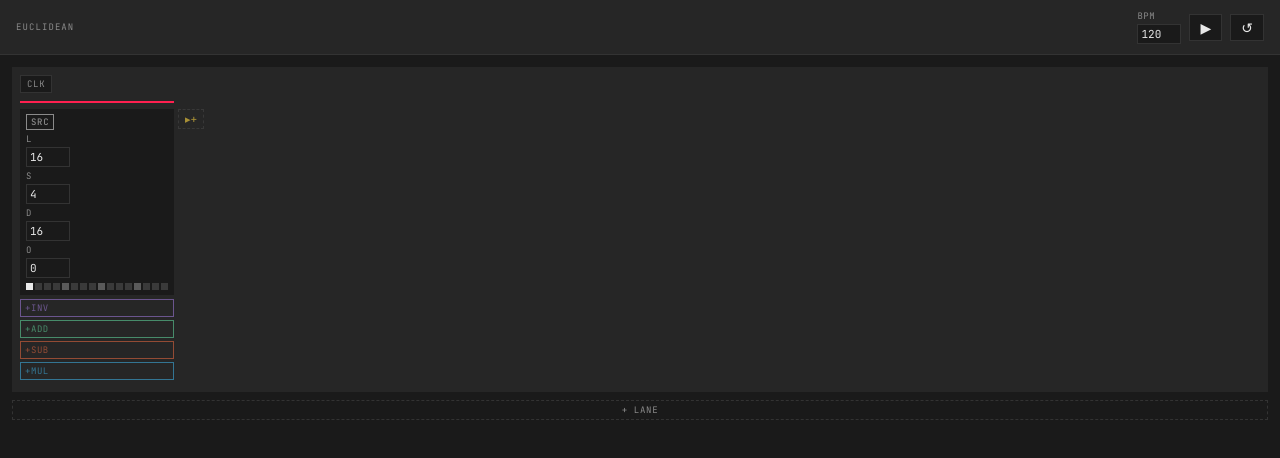
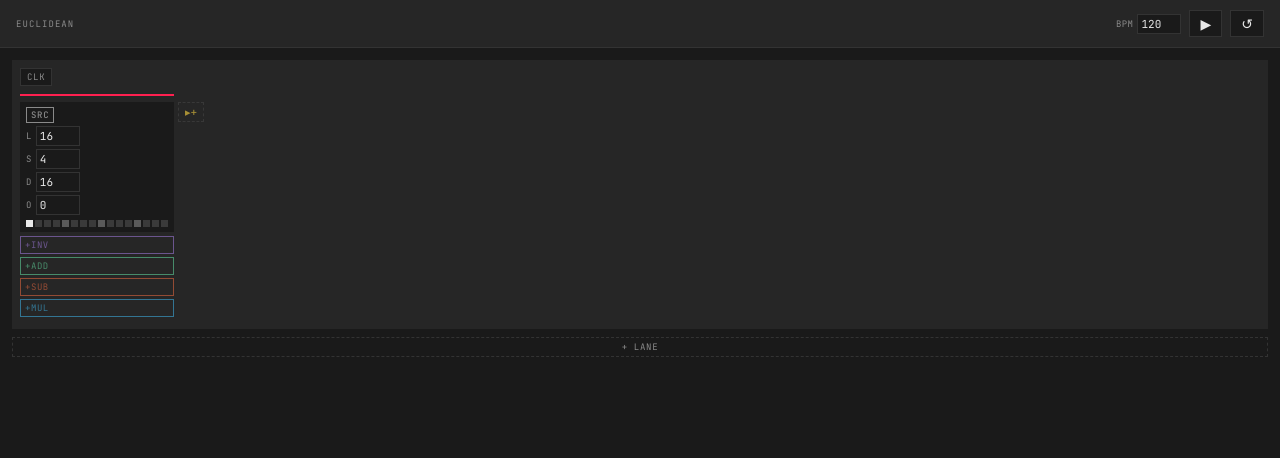
Before and after one commit to sebastianpfluegelmeier/euc, a SvelteKit app: page / in a window 1280 px wide. Shown: the top 458 px of the page. Built offline with nearby package versions, Linux system fonts and the light colour scheme.

Commit message:
Show param label and input side-by-side on each row
Co-Authored-By: Claude Sonnet 4.6 <noreply@anthropic.com>
Claude-Session: https://claude.ai/code/session_01GCgUTfFw6xk42htgHaX7wg

```diff
--- a/src/EuclideanRhythm.svelte
+++ b/src/EuclideanRhythm.svelte
@@ -662,8 +662,9 @@
   /* ── Shared param/input styles ── */
   .param {
     display: flex;
-    flex-direction: column;
-    gap: 2px;
+    flex-direction: row;
+    align-items: center;
+    gap: 4px;
   }
 
   .param-label {
```
